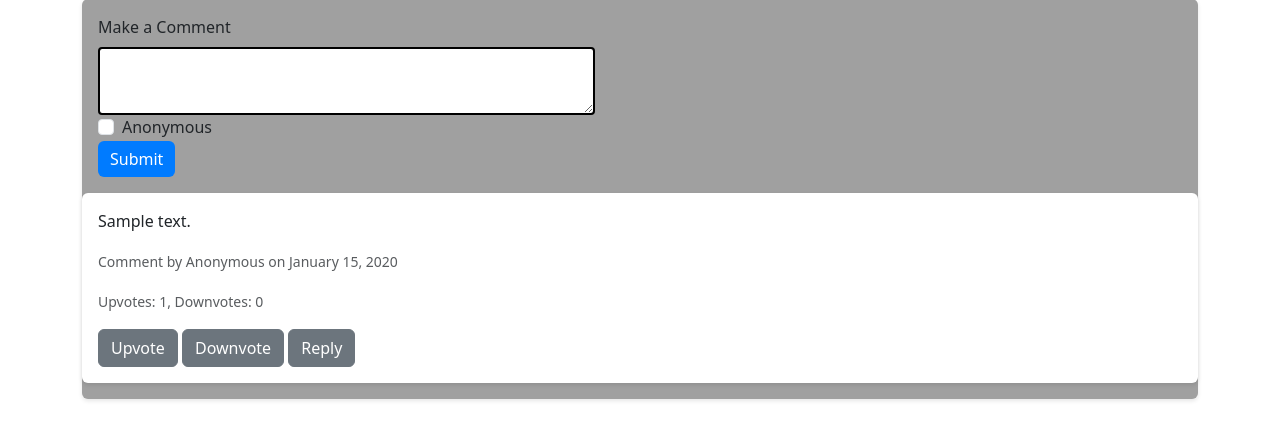
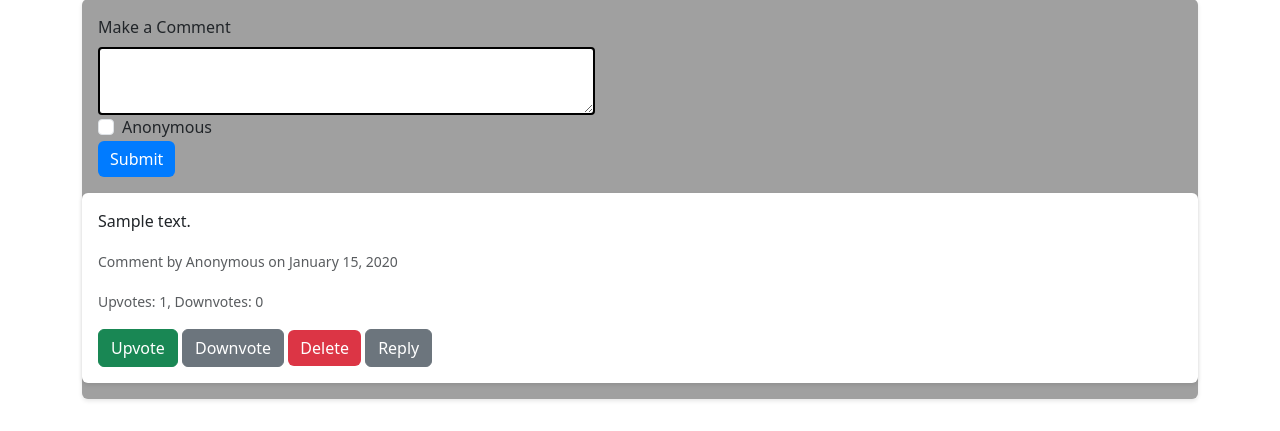
Before and after one commit to GuessHuIAm/miniatureddit, a Flask app: page /post/1 in a window 1280 px wide. Shown: the part 409-840 px from the top of the page. Run offline with Flask 2, Linux system fonts and the light colour scheme; a user stored in the database is signed in; tables that the repository leaves empty hold one stand-in row (values such as "Sample post"); parts of the project's set-up code (start-up, migrations or seed data) failed here and were passed over; some libraries are stand-ins or nearby versions.

Commit message:
fixed comment deletion logic

```diff
--- a/templates/post.html
+++ b/templates/post.html
@@ -70,7 +70,7 @@
 {% macro render_comments(comments) %}
     {% for comment in comments %}
         <div class="card mb-3">
-          {% if comment.deleted %}
+          {% if comment.comment.deleted %}
             <div class="card-body">
                 <p class="card-text">[deleted]</p>
             </div>
@@ -85,10 +85,10 @@
                 </p>
                 {% if logged_in %}
                     <a href="{{ url_for('upvote', post_id=comment.comment.post_id, comment_id=comment.comment.id, is_post=False, on_post_page=True) }}"
-                        class="btn {% if comment.comment.is_upvote == True %}btn-success{% else %}btn-secondary{% endif %}">Upvote</a>
+                        class="btn {% if comment.is_upvote == True %}btn-success{% else %}btn-secondary{% endif %}">Upvote</a>
                     <a href="{{ url_for('downvote', post_id=comment.comment.post_id, comment_id=comment.comment.id, is_post=False, on_post_page=True) }}"
-                        class="btn {% if comment.comment.is_upvote == False %}btn-danger{% else %}btn-secondary{% endif %}">Downvote</a>
-                    {% if comment.author_id == current_user.id %}
+                        class="btn {% if comment.is_upvote == False %}btn-danger{% else %}btn-secondary{% endif %}">Downvote</a>
+                    {% if comment.comment.author_id == current_user.id %}
                         <a href="{{ url_for('delete_comment', comment_id=comment.comment.id) }}" class="btn btn-danger">Delete</a>
                     {% endif %}
                     <a href="#" class="btn btn-secondary create-comment-link" comment-id="{{ comment.comment.id }}">Reply</a>
```
